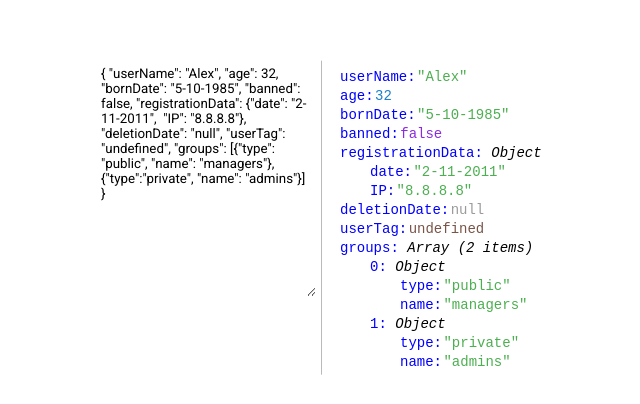
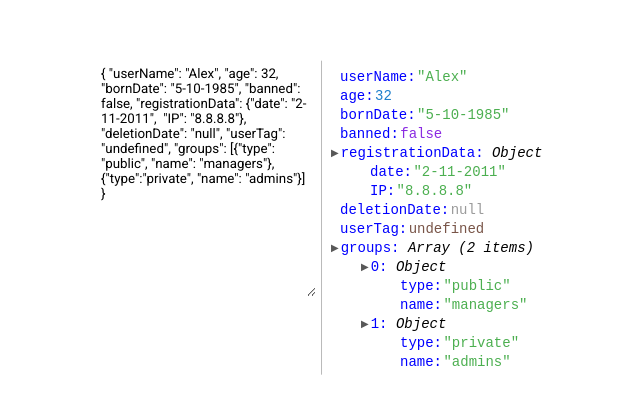
Before and after one commit to theManAndHisShadow/json2html, a website built with webpack: page src/index.html in a window 1280 px wide. Shown: the part 186-590 px from the top of the page, 314-954 px from the left. Built offline with nearby package versions, Linux system fonts and the light colour scheme.

Commit message:
addMultipleEventHandlers() added, nested object can now be collapsed, some css class names changed

```diff
--- a/src/css/main.css
+++ b/src/css/main.css
@@ -1,12 +1,32 @@
 .json2html-pair  > *,
-.json2html-nestedObject > * {
+.json2html-complex-pair > * {
     font-family: monospace;
     font-size: 14px;
 }
 
-.json2html-nestedObject div{
+.json2html-complex-pair span {
+    cursor: pointer;
+}
+
+.json2html-complex-pair div {
     margin-left: 15px;
     margin-top: 2px;
+}
+
+.json2html-spoiler-trigger {
+    display: inline-block;
+    margin-right: -7px;
+    position: relative;
+    right: 9px;
+    color: #585858;
+    font-size: 10px;
+    bottom: 1px;
+    transition: 0.3s ease;
+}
+
+.json2html-spoiler-trigger--uncollapsed {
+    transform: rotate(90deg);
+    bottom: -1px;
 }
 
 .json2html-key {
--- a/src/ts/lib/json2html.ts
+++ b/src/ts/lib/json2html.ts
@@ -57,6 +57,24 @@ function renderPrimitiveItem(keyName: string, itemValue: any){
 
 
 
+
+type EventCallbackHandler = (event: Event) => void
+/**
+ * Adds multiple event handlers
+ * @param targets array of targets
+ * @param evenType event type
+ * @param callback callback function with access to event instance
+ */
+function addMultipleEventHandlers(targets: HTMLSpanElement[], evenType: string, callback: EventCallbackHandler){
+    targets.forEach(target => {
+        target.addEventListener(evenType, event => {
+            callback(event);
+        });
+    });
+}
+
+
+
 /**
  * Renders complex pair, where key:value - value is Object or Array.
  * @param keyName
@@ -65,13 +83,19 @@ function renderPrimitiveItem(keyName: string, itemValue: any){
  */
 function renderComplexItem(params: {keyName: string, itemValue: any, renderArrayLength: boolean}){
     let nestedObject = params.itemValue;
+
     let renderedNested = render({
         parsedJSON: nestedObject,
         renderArrayLength: params.renderArrayLength,
     });
+    renderedNested.classList.add('json2html-nested-value')
 
     let nestedElement = document.createElement('div');
-    nestedElement.classList.add('json2html-nestedObject');
+    nestedElement.classList.add('json2html-complex-pair');
+
+    let sploilerTriangle = document.createElement('span');
+    sploilerTriangle.textContent = '▶';
+    sploilerTriangle.classList.add('json2html-spoiler-trigger');
 
     let parentPropertyName = document.createElement('span');
     parentPropertyName.textContent = params.keyName + ": ";
@@ -79,6 +103,25 @@ function renderComplexItem(params: {keyName: string, itemValue: any, renderArray
 
     let typeSignature = document.createElement('span');
     typeSignature.textContent = params.itemValue.constructor.name;
+
+    // Adding multiple event handlers,
+    // clicking on an element from the array below should invoke callback
+    addMultipleEventHandlers([
+        sploilerTriangle,
+        parentPropertyName,
+        typeSignature
+    ], 'click', event => {
+        let collapsed = 'json2html-spoiler-trigger--uncollapsed';
+
+        // toggle nested object
+        if(sploilerTriangle.classList.contains(collapsed)) {
+            sploilerTriangle.classList.remove(collapsed);
+            renderedNested.setAttribute('hidden', '');
+        } else {
+            sploilerTriangle.classList.add(collapsed);
+            renderedNested.removeAttribute('hidden');
+        };
+    });
 
     let constructorName = params.itemValue.constructor.name;
     constructorName = constructorName[0].toLowerCase() + constructorName.slice(1);
@@ -97,6 +140,7 @@ function renderComplexItem(params: {keyName: string, itemValue: any, renderArray
     typeSignature.classList.add('json2html-type__' + constructorName);
 
 
+    nestedElement.appendChild(sploilerTriangle);
     nestedElement.appendChild(parentPropertyName);
     nestedElement.appendChild(typeSignature);
     nestedElement.appendChild(renderedNested);
```
